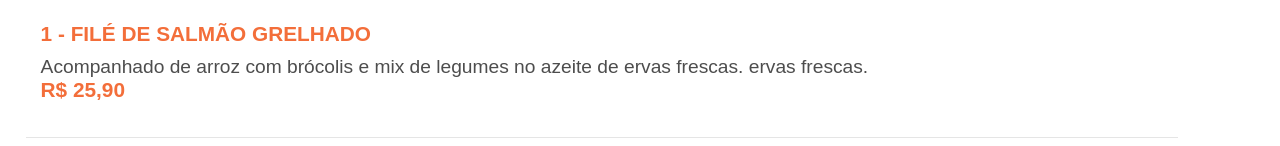
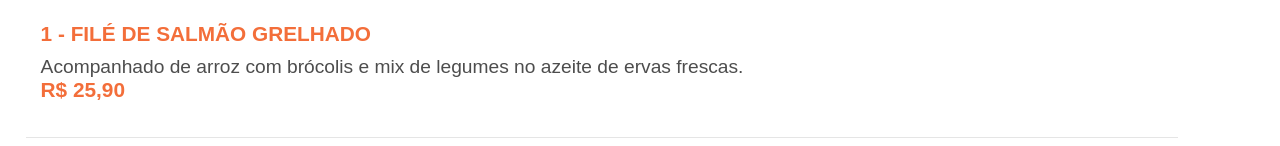
Before and after one commit to Dudasgrill/dudasgrill.github.io, a plain HTML site: page index.html in a window 1280 px wide. Shown: the part 244-390 px from the top of the page. Drawn offline with Linux system fonts and the light colour scheme.

Commit message:
Update index.html

```diff
--- a/index.html
+++ b/index.html
@@ -59,8 +59,7 @@
                 <div class="content">
                     <h1 class="item-name">1 - Filé de Salmão grelhado</h1>
                     <h2 class="item-description">Acompanhado de arroz com
-                        brócolis e mix de legumes no azeite de ervas frescas.
-                        ervas frescas.</h2>
+                        brócolis e mix de legumes no azeite de ervas frescas.</h2>
                 </div>
                 <div class="content">
                     <h1 class="item-name">R$ 25,90</h1>
```
